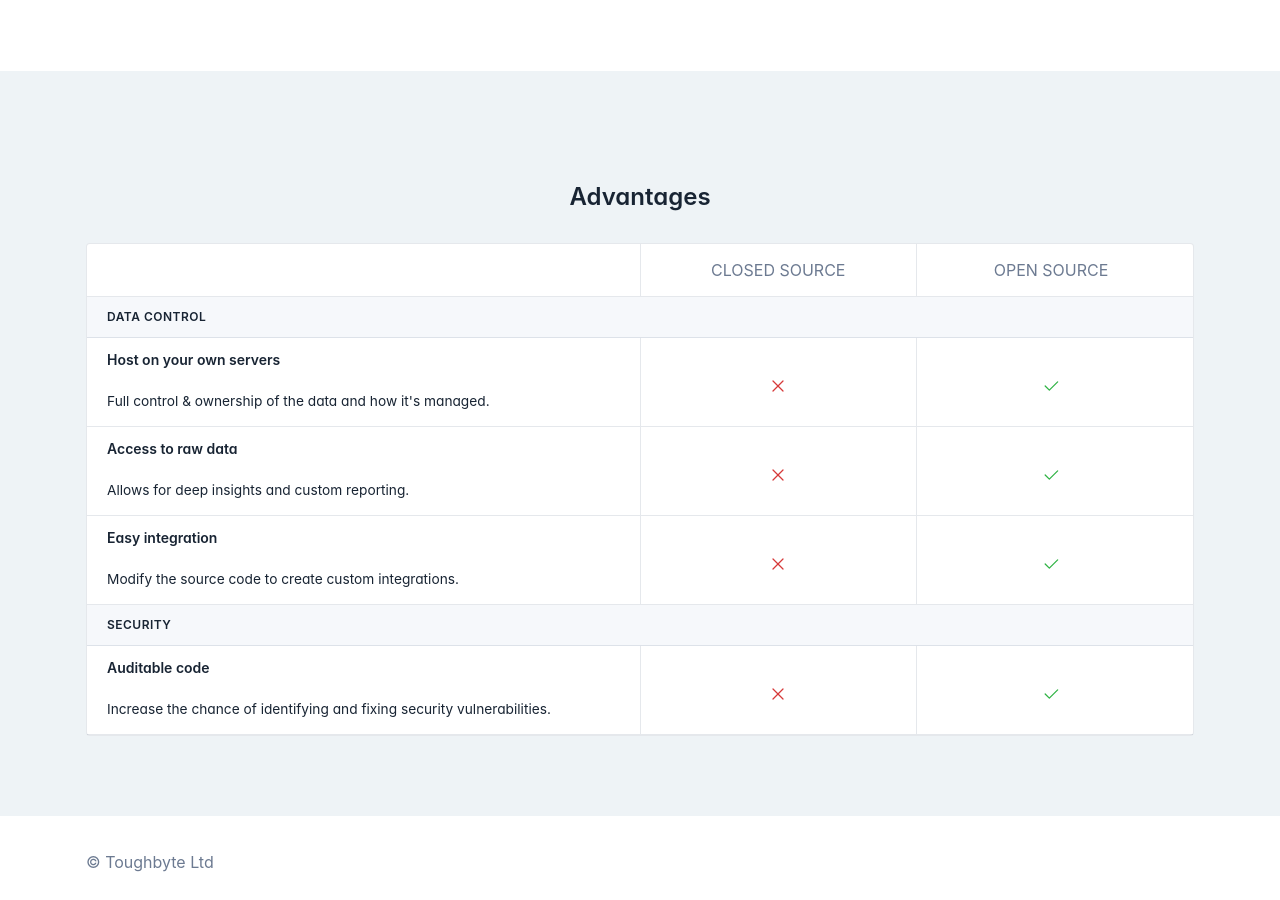
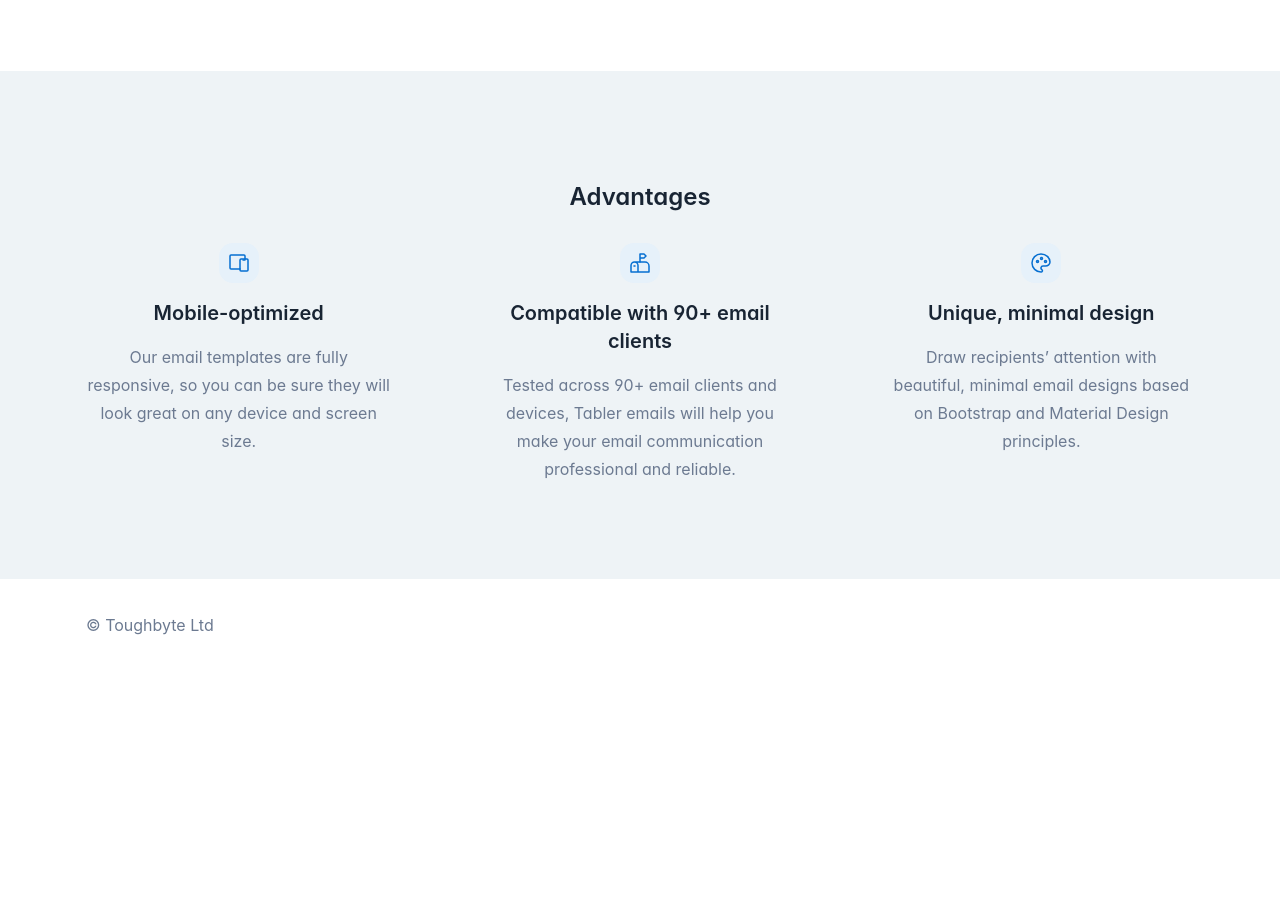
Before and after one commit to olegp/ionsquare.com, a Jekyll site: the page built from site/index.html, in a window 1280 px wide and 900 px high, scrolled down 1776 px. Built offline with Jekyll 4.4.1, drawn with Linux system fonts in a browser that asks for light colours; after the commit the page ends 2447 px from its top, so only the background shows below that.

Commit message:
replaced advantages block with tabler template

```diff
--- a/site/_includes/advantages_block_content.html
+++ b/site/_includes/advantages_block_content.html
@@ -1,98 +1,27 @@
 <h2 class="text-center my-5 section-title">Advantages</h2>
 
-<div class="card">
-  <div class="table-responsive">
-    <table class="table table-vcenter table-bordered table-nowrap card-table">
-      <thead>
-        <tr>
-          <td class="w-50">
-            <div class="text-secondary text-wrap"></div>
-          </td>
-          <td class="text-center w-25">
-            <div class="text-uppercase text-secondary font-weight-medium">
-              Closed source
-            </div>
-          </td>
-          <td class="text-center w-25">
-            <div class="text-uppercase text-secondary font-weight-medium">
-              Open source
-            </div>
-          </td>
-        </tr>
-      </thead>
-      <tbody>
-        <tr class="bg-light">
-          <th colspan="3" class="subheader">Data control</th>
-        </tr>
-        <tr>
-          <td>
-            <h4>Host on your own servers</h4>
-            <small>
-              Full control &amp; ownership of the data and how it's managed.
-            </small>
-          </td>
-          <td class="text-center"><svg xmlns="http://www.w3.org/2000/svg" width="24" height="24" viewBox="0 0 24 24" fill="none" stroke="currentColor" stroke-width="2" stroke-linecap="round" stroke-linejoin="round" class="icon text-red">
-  <path stroke="none" d="M0 0h24v24H0z" fill="none"></path>
-  <path d="M18 6l-12 12"></path>
-  <path d="M6 6l12 12"></path>
-</svg></td>
-          <td class="text-center"><svg xmlns="http://www.w3.org/2000/svg" width="24" height="24" viewBox="0 0 24 24" fill="none" stroke="currentColor" stroke-width="2" stroke-linecap="round" stroke-linejoin="round" class="icon text-green">
-  <path stroke="none" d="M0 0h24v24H0z" fill="none"></path>
-  <path d="M5 12l5 5l10 -10"></path>
-</svg></td>
-        </tr>
-        <tr>
-          <td>
-            <h4>Access to raw data</h4>
-            <small>Allows for deep insights and custom reporting.</small>
-          </td>
-          <td class="text-center"><svg xmlns="http://www.w3.org/2000/svg" width="24" height="24" viewBox="0 0 24 24" fill="none" stroke="currentColor" stroke-width="2" stroke-linecap="round" stroke-linejoin="round" class="icon text-red">
-  <path stroke="none" d="M0 0h24v24H0z" fill="none"></path>
-  <path d="M18 6l-12 12"></path>
-  <path d="M6 6l12 12"></path>
-</svg></td>
-          <td class="text-center"><svg xmlns="http://www.w3.org/2000/svg" width="24" height="24" viewBox="0 0 24 24" fill="none" stroke="currentColor" stroke-width="2" stroke-linecap="round" stroke-linejoin="round" class="icon text-green">
-  <path stroke="none" d="M0 0h24v24H0z" fill="none"></path>
-  <path d="M5 12l5 5l10 -10"></path>
-</svg></td>
-        </tr>
-        <tr>
-          <td>
-            <h4>Easy integration</h4>
-            <small>Modify the source code to create custom integrations.</small>
-          </td>
-          <td class="text-center"><svg xmlns="http://www.w3.org/2000/svg" width="24" height="24" viewBox="0 0 24 24" fill="none" stroke="currentColor" stroke-width="2" stroke-linecap="round" stroke-linejoin="round" class="icon text-red">
-  <path stroke="none" d="M0 0h24v24H0z" fill="none"></path>
-  <path d="M18 6l-12 12"></path>
-  <path d="M6 6l12 12"></path>
-</svg></td>
-          <td class="text-center"><svg xmlns="http://www.w3.org/2000/svg" width="24" height="24" viewBox="0 0 24 24" fill="none" stroke="currentColor" stroke-width="2" stroke-linecap="round" stroke-linejoin="round" class="icon text-green">
-  <path stroke="none" d="M0 0h24v24H0z" fill="none"></path>
-  <path d="M5 12l5 5l10 -10"></path>
-</svg></td>
-        </tr>
-        <tr class="bg-light">
-          <th colspan="3" class="subheader">Security</th>
-        </tr>
-        <tr>
-          <td>
-            <h4>Auditable code</h4>
-            <small>
-              Increase the chance of identifying and fixing security
-              vulnerabilities.
-            </small>
-          </td>
-          <td class="text-center"><svg xmlns="http://www.w3.org/2000/svg" width="24" height="24" viewBox="0 0 24 24" fill="none" stroke="currentColor" stroke-width="2" stroke-linecap="round" stroke-linejoin="round" class="icon text-red">
-  <path stroke="none" d="M0 0h24v24H0z" fill="none"></path>
-  <path d="M18 6l-12 12"></path>
-  <path d="M6 6l12 12"></path>
-</svg></td>
-          <td class="text-center"><svg xmlns="http://www.w3.org/2000/svg" width="24" height="24" viewBox="0 0 24 24" fill="none" stroke="currentColor" stroke-width="2" stroke-linecap="round" stroke-linejoin="round" class="icon text-green">
-  <path stroke="none" d="M0 0h24v24H0z" fill="none"></path>
-  <path d="M5 12l5 5l10 -10"></path>
-</svg></td>
-        </tr>
-      </tbody>
-    </table>
+<div class="row items-center text-center g-lg-10">
+  <div class="col-md-6 col-lg">
+    <div class="shape shape-md mb-3">
+      <svg xmlns="http://www.w3.org/2000/svg" width="24" height="24" viewBox="0 0 24 24" fill="none" stroke="currentColor" stroke-width="2" stroke-linecap="round" stroke-linejoin="round" class="icon icon-1"><path d="M13 9a1 1 0 0 1 1 -1h6a1 1 0 0 1 1 1v10a1 1 0 0 1 -1 1h-6a1 1 0 0 1 -1 -1v-10z"></path><path d="M18 8v-3a1 1 0 0 0 -1 -1h-13a1 1 0 0 0 -1 1v12a1 1 0 0 0 1 1h9"></path><path d="M16 9h2"></path></svg>
+    </div>
+    <h2 class="h2">Mobile-optimized</h2>
+    <p class="text-muted">Our email templates are fully responsive, so you can be sure they will look great on any device and screen size.</p>
+  </div>
+
+  <div class="col-md-6 col-lg">
+    <div class="shape shape-md mb-3">
+      <svg xmlns="http://www.w3.org/2000/svg" width="24" height="24" viewBox="0 0 24 24" fill="none" stroke="currentColor" stroke-width="2" stroke-linecap="round" stroke-linejoin="round" class="icon icon-1"><path d="M10 21v-6.5a3.5 3.5 0 0 0 -7 0v6.5h18v-6a4 4 0 0 0 -4 -4h-10.5"></path><path d="M12 11v-8h4l2 2l-2 2h-4"></path><path d="M6 15h1"></path></svg>
+    </div>
+    <h2 class="h2">Compatible with 90+ email clients</h2>
+    <p class="text-muted">Tested across 90+ email clients and devices, Tabler emails will help you make your email communication professional and reliable.</p>
+  </div>
+
+  <div class="col-md-6 col-lg">
+    <div class="shape shape-md mb-3">
+      <svg xmlns="http://www.w3.org/2000/svg" width="24" height="24" viewBox="0 0 24 24" fill="none" stroke="currentColor" stroke-width="2" stroke-linecap="round" stroke-linejoin="round" class="icon icon-1"><path d="M12 21a9 9 0 0 1 0 -18c4.97 0 9 3.582 9 8c0 1.06 -.474 2.078 -1.318 2.828c-.844 .75 -1.989 1.172 -3.182 1.172h-2.5a2 2 0 0 0 -1 3.75a1.3 1.3 0 0 1 -1 2.25"></path><path d="M8.5 10.5m-1 0a1 1 0 1 0 2 0a1 1 0 1 0 -2 0"></path><path d="M12.5 7.5m-1 0a1 1 0 1 0 2 0a1 1 0 1 0 -2 0"></path><path d="M16.5 10.5m-1 0a1 1 0 1 0 2 0a1 1 0 1 0 -2 0"></path></svg>
+    </div>
+    <h2 class="h2">Unique, minimal design</h2>
+    <p class="text-muted">Draw recipients’ attention with beautiful, minimal email designs based on Bootstrap and Material Design principles.</p>
   </div>
 </div>
```
